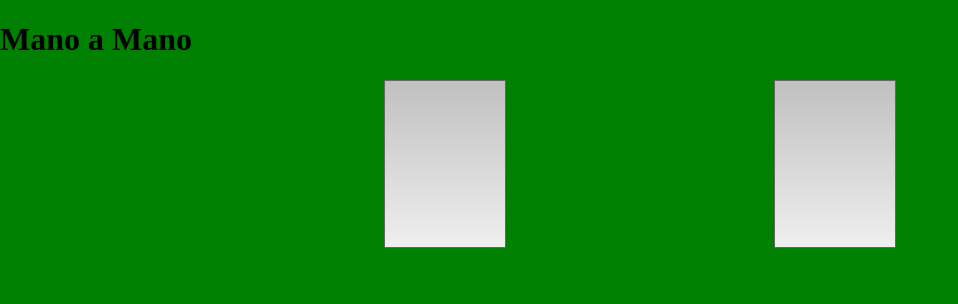
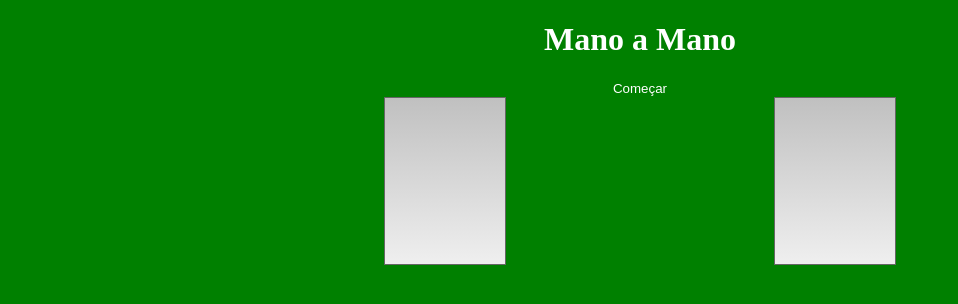
Before and after one commit to rssilva/newsCardGame, a PHP site: page / in a window 1280 px wide. Shown: the top 304 px of the page, without its empty margins (0-958 px from the left). Run offline with PHP 8.4, Linux system fonts and the light colour scheme.

Commit message:
Start Button

```diff
--- a/css/style.css
+++ b/css/style.css
@@ -2,6 +2,11 @@ html, body {
 	margin: 0;
 	padding: 0;
 	background: green;
+}
+
+h1 {
+	color: #fff;
+	text-align: center;
 }
 
 .deck {
@@ -114,3 +119,13 @@ html, body {
 .flipped .cover {
 	transform: rotateY(-180deg);
 }
+
+#start {
+	background: none;
+	border: none;
+	cursor: pointer;
+	color: #fff;
+	margin: 0 auto;
+	display: block;
+	width: auto;
+}
--- a/index.html
+++ b/index.html
@@ -9,6 +9,8 @@
 <body>
 	<h1>Mano a Mano</h1>
 
+	<button id="start">Começar</button>
+
 	<ol id="player" class="deck"></ol>
 
 	<ol id="computer" class="deck"></ol>
--- a/js/Player.js
+++ b/js/Player.js
@@ -85,7 +85,8 @@ var Player = function () {
 		bindEvents : function () {
 			var player = this;
 
-			this.deckHtml.on('click', function () {
+			$('#start').on('click', function () {
+				this.remove();
 				player.flipFirstCard();
 			});
 		}
```
